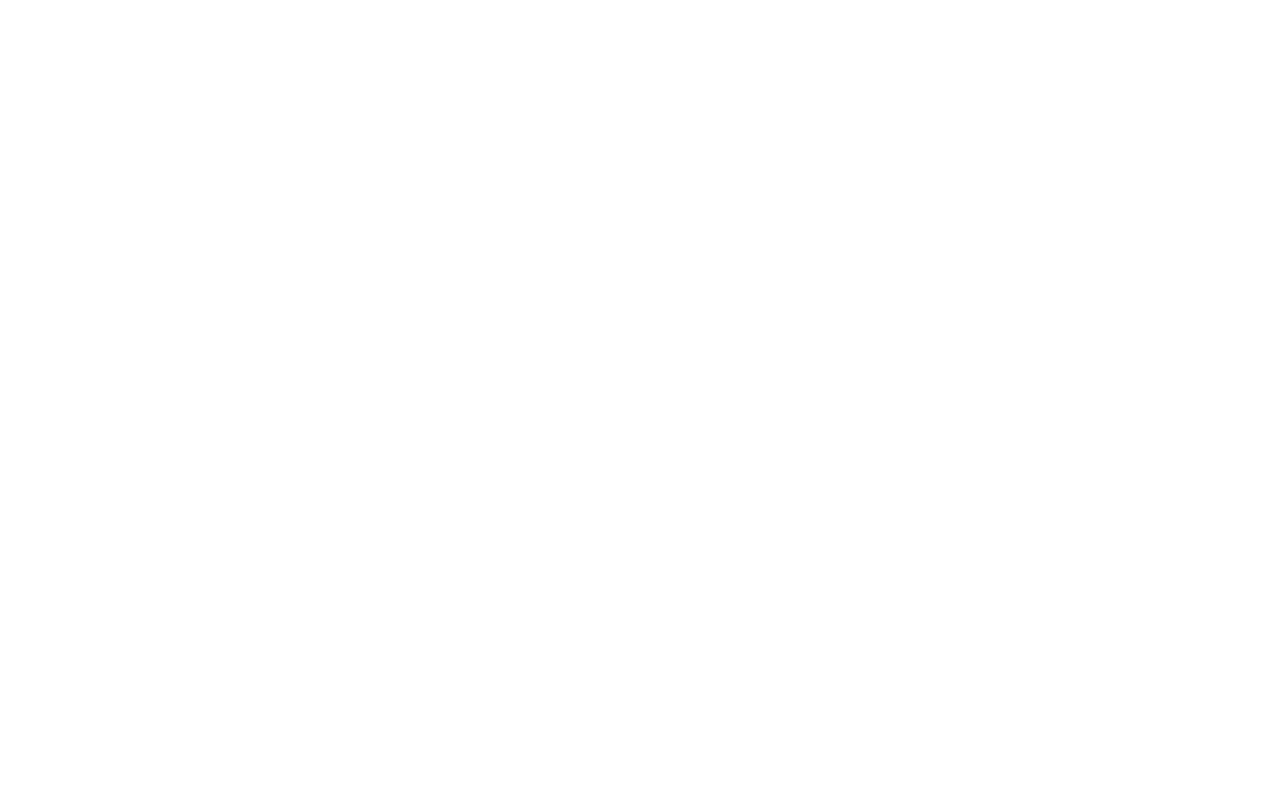
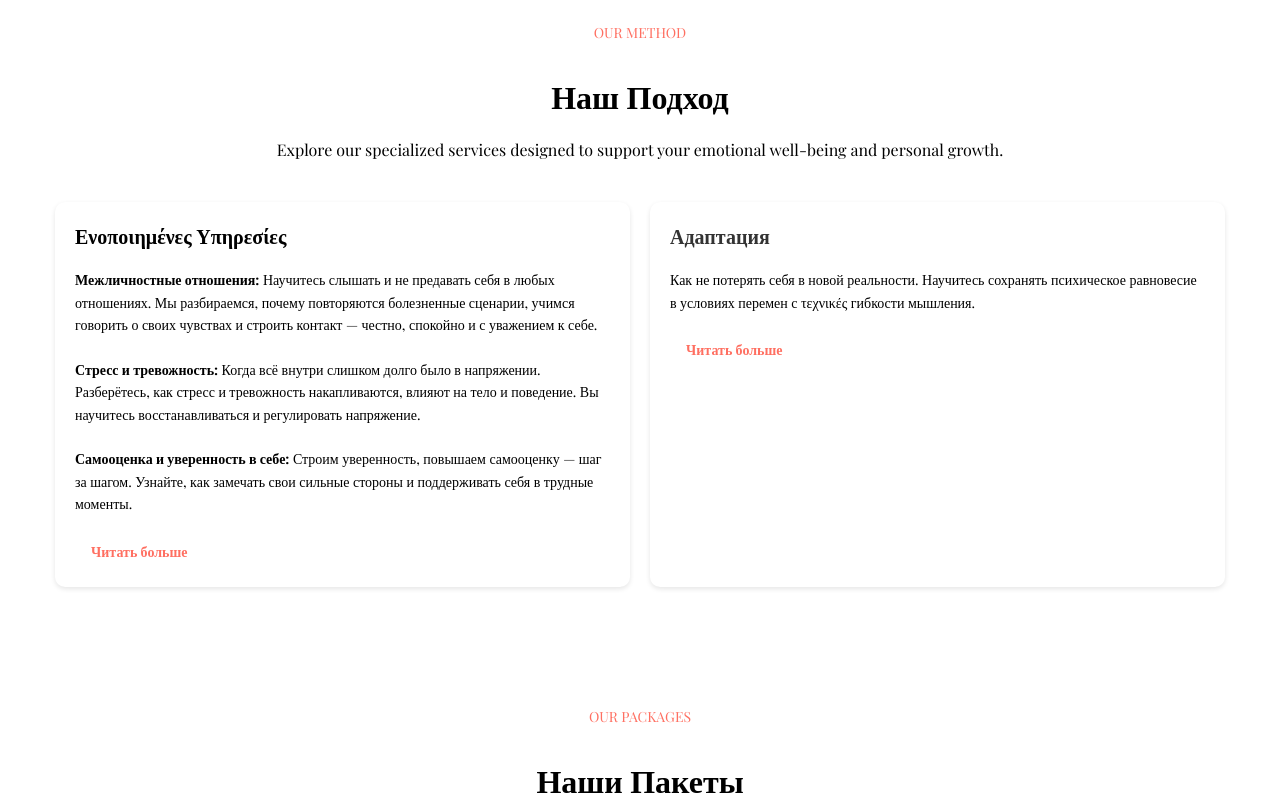
Before and after one commit to anageno21/myVK, a React (Create React App) app: page /our-service in a window 1280 px wide. Shown: the part 1800-2600 px from the top of the page. Before the commit the page ends 1677 px from the top, so only its background shows below. Built offline with nearby package versions, Linux system fonts and the light colour scheme.

Commit message:
Removed images from items in Our Method section in ServicesPage

```diff
--- a/src/pages/ServicesPage.js
+++ b/src/pages/ServicesPage.js
@@ -1,10 +1,14 @@
 // src/pages/ServicesPage.js
 import React from 'react';
 import { Link } from 'react-router-dom';
+import HeroSlider from '../components/HeroSlider';
 import '../components/ServicesSection.css';
 
 const ServicesPage = () => {
   return (
+    <div className="services-page">
+      <HeroSlider showOnlyVideo={true} videoSrc="/videos/services.mp4" />
+      {/* Πρώτη Ενότητα "Our Services" */}
       <section className="services-section">
         <div className="container">
           <div className="services-header">
@@ -40,6 +44,63 @@ const ServicesPage = () => {
           </div>
         </div>
       </section>
+      {/* Δεύτερη Ενότητα "Our Method" */}
+      <section className="services-section method-section">
+        <div className="container">
+          <div className="services-header">
+            <span className="sub-title">Our Method</span>
+            <h3>Наш Подход</h3>
+            <p>Explore our specialized services designed to support your emotional well-being and personal growth.</p>
+          </div>
+          <div className="services-grid">
+            <div className="service-item combined-item">
+              <h5>Ενοποιημένες Υπηρεσίες</h5>
+              <p>
+                <strong>Межличностные отношения:</strong> Научитесь слышать и не предавать себя в любых отношениях. Мы разбираемся, почему повторяются болезненные сценарии, учимся говорить о своих чувствах и строить контакт — честно, спокойно и с уважением к себе.<br /><br />
+                <strong>Стресс и тревожность:</strong> Когда всё внутри слишком долго было в напряжении. Разберётесь, как стресс и тревожность накапливаются, влияют на тело и поведение. Вы научитесь восстанавливаться и регулировать напряжение.<br /><br />
+                <strong>Самооценка и уверенность в себе:</strong> Строим уверенность, повышаем самооценку — шаг за шагом. Узнайте, как замечать свои сильные стороны и поддерживать себя в трудные моменты.
+              </p>
+              <Link to="/service-details" className="read-more">Читать больше</Link>
+            </div>
+            <div className="service-item">
+              <h5><Link to="/service-details">Адаптация</Link></h5>
+              <p>Как не потерять себя в новой реальности. Научитесь сохранять психическое равновесие в условиях перемен с τεχνικές гибкости мышления.</p>
+              <Link to="/service-details" className="read-more">Читать больше</Link>
+            </div>
+          </div>
+        </div>
+      </section>
+      {/* Τρίτη Ενότητα "Our Packages" */}
+      <section className="services-section packages-section">
+        <div className="container">
+          <div className="services-header">
+            <span className="sub-title">Our Packages</span>
+            <h3>Наши Пакеты</h3>
+            <p>Explore our specialized services designed to support your emotional well-being and personal growth.</p>
+          </div>
+          <div className="services-grid">
+            <div className="service-item">
+              <img src="/images/section/relationship.jpg" alt="Межличностные отношения" />
+              <h5><Link to="/service-details">Межличностные отношения</Link></h5>
+              <p>Научитесь слышать и не предавать себя в любых отношениях. Мы разбираемся, почему повторяются болезненные сценарии, учимся говорить о своих чувствах и строить контакт — честно, спокойно и с уважением к себе.</p>
+              <Link to="/service-details" className="read-more">Читать больше</Link>
+            </div>
+            <div className="service-item">
+              <img src="/images/section/stress-anxiety.jpg" alt="Стресс и тревожность" />
+              <h5><Link to="/service-details">Стресс и тревожность</Link></h5>
+              <p>Когда всё внутри слишком долго было в напряжении. Разберётесь, как стресс и тревожность накапливаются, влияют на тело и поведение. Вы научитесь восстанавливаться и регулировать напряжение.</p>
+              <Link to="/service-details" className="read-more">Читать больше</Link>
+            </div>
+            <div className="service-item">
+              <img src="/images/section/Self-esteem.jpg" alt="Самооценка и уверенность в себе" />
+              <h5><Link to="/service-details">Самооценка и уверенность в себе</Link></h5>
+              <p>Строим уверенность, повыхаем самооценку — шаг за шагом. Узнайте, как замечать свои сильные стороны и поддерживать себя в трудные моменты.</p>
+              <Link to="/service-details" className="read-more">Читать больше</Link>
+            </div>
+          </div>
+        </div>
+      </section>
+    </div>
   );
 };
 
```
Lines whose indentation alone changed are shown as unchanged.
